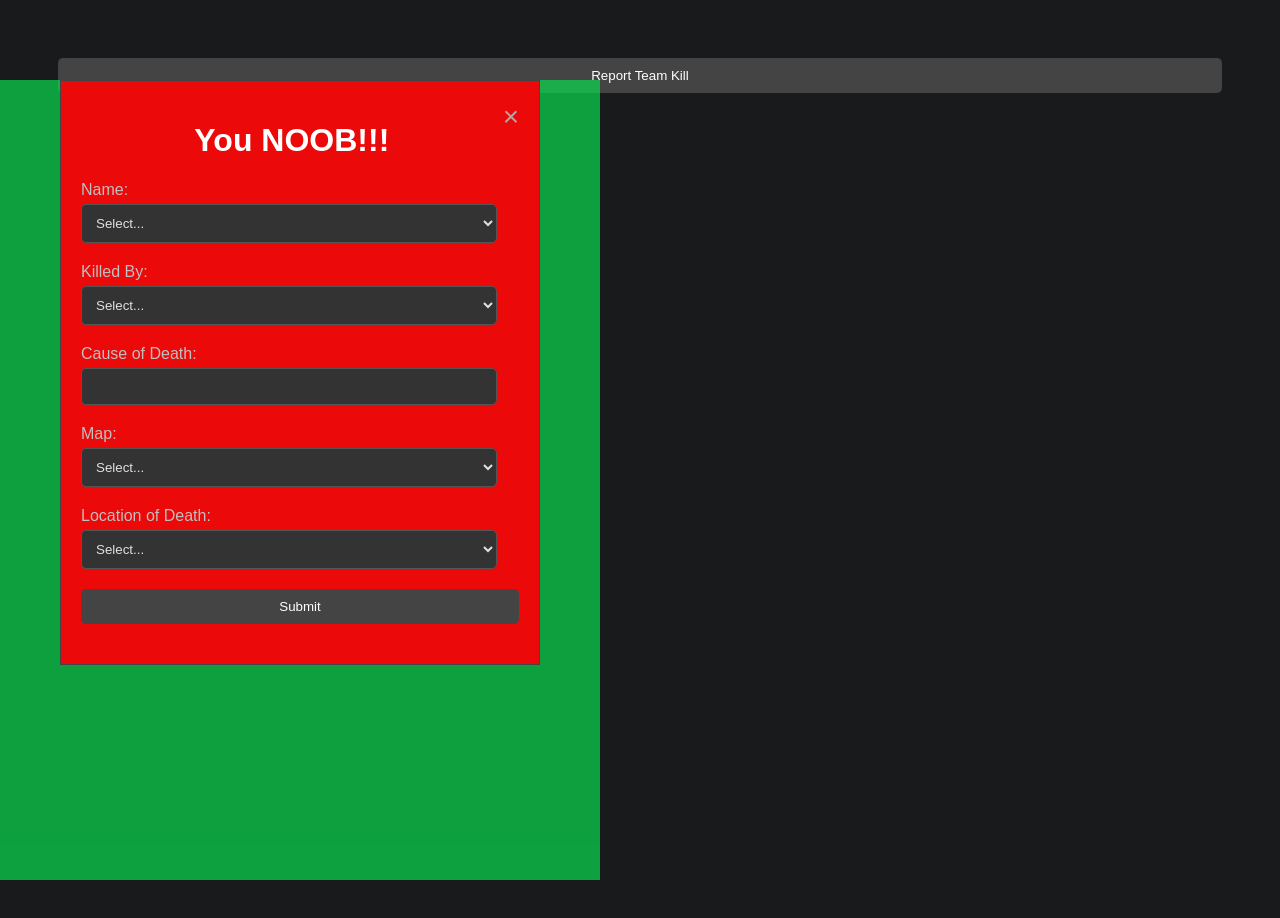
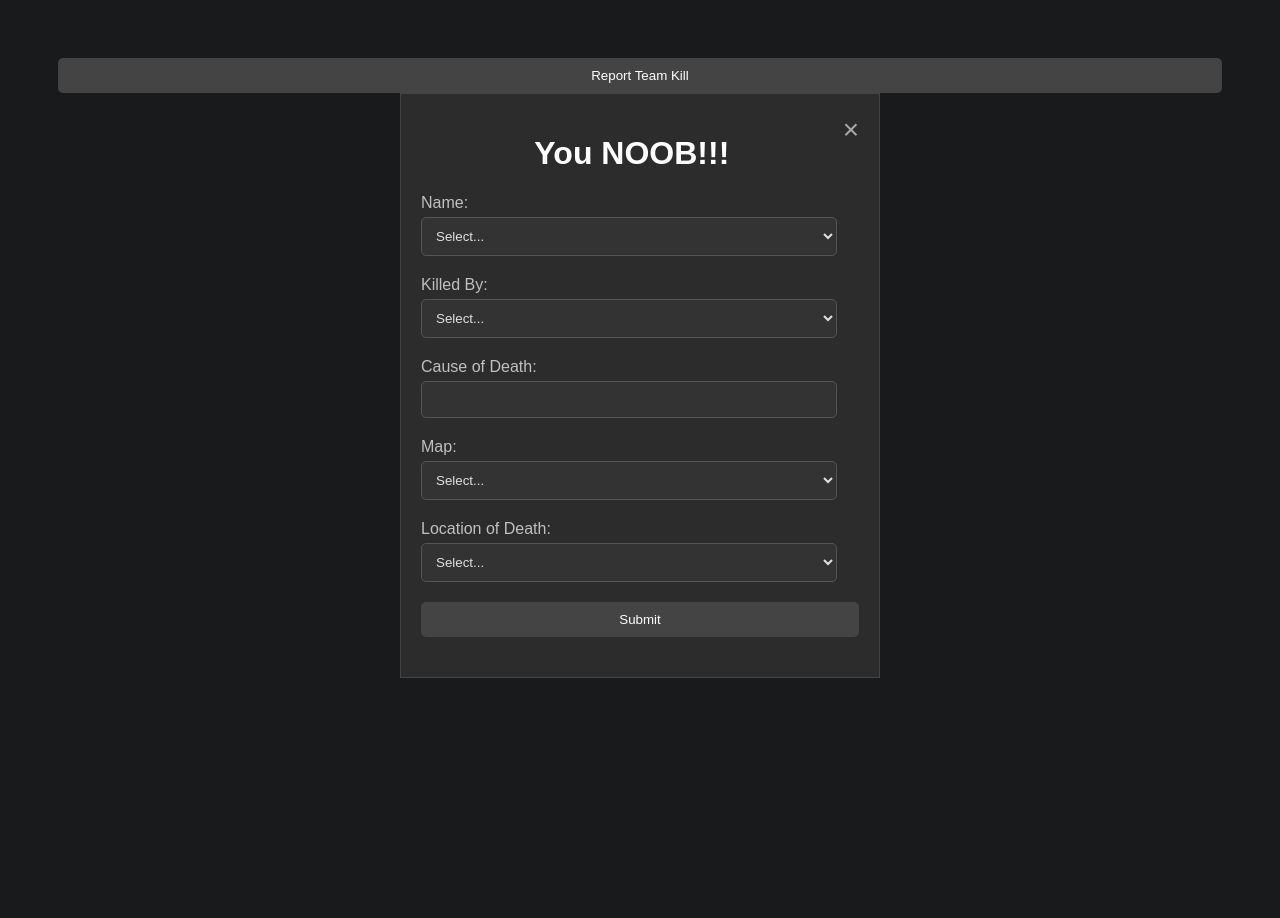
Before and after one commit to chochey/TARKOV_TEAM_KILL, a website: page index.html in a window 1280 px wide. Both pictures are taken after a click on the button "Report Team Kill". Shown: the top 918 px of the page. Drawn offline with Linux system fonts and the light colour scheme; no server answers.

Commit message:
Update styles.css

```diff
--- a/styles.css
+++ b/styles.css
@@ -59,21 +59,7 @@ h1 {
 }
 
 #teamKillModal.modal {
-  position: fixed; /* Absolute positioning within the viewport */
-  top: 10%; /* Adjust this value to move the modal closer or further from the top */
-  left: 0;
-  width: 100%; /* Full viewport width */
-  height: 100%; /* Full viewport height */
-  display: none; /* Initially hidden */
-  align-items: flex-start; /* This will position the modal content towards the top */
-  justify-content: center; /* This will center the modal content horizontally */
-  background-color: rgba(
-    10,
-    218,
-    79,
-    0.7
-  ); /* Semi-transparent black background */
-  z-index: 10; /* Place above all other content */
+  display: none;
 }
 
 #teamKillModal .modal-content {
@@ -81,7 +67,7 @@ h1 {
   padding: 20px;
   border: 1px solid #444;
   width: 80%;
-  background-color: #eb0909;
+  background-color: #2c2c2c;
   margin: 0 auto; /* This will center the modal content horizontally */
 }
 
```
